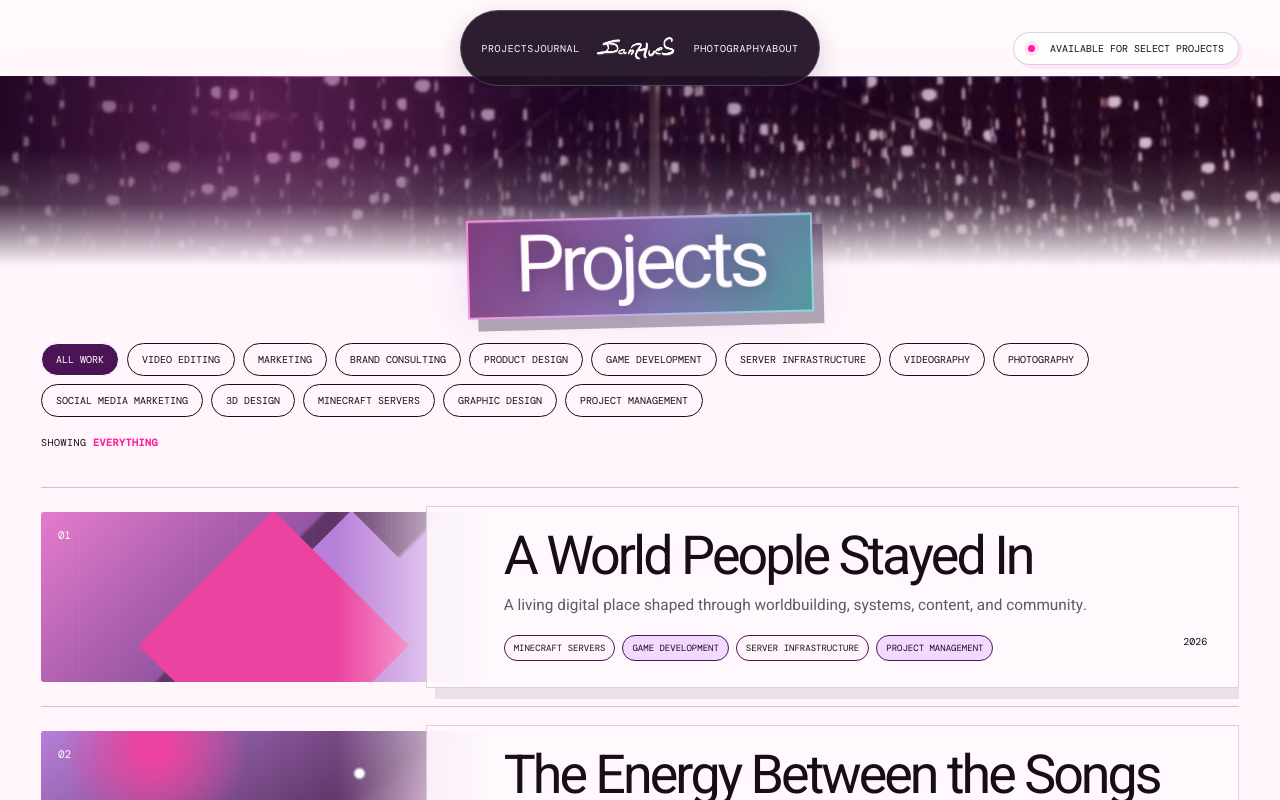
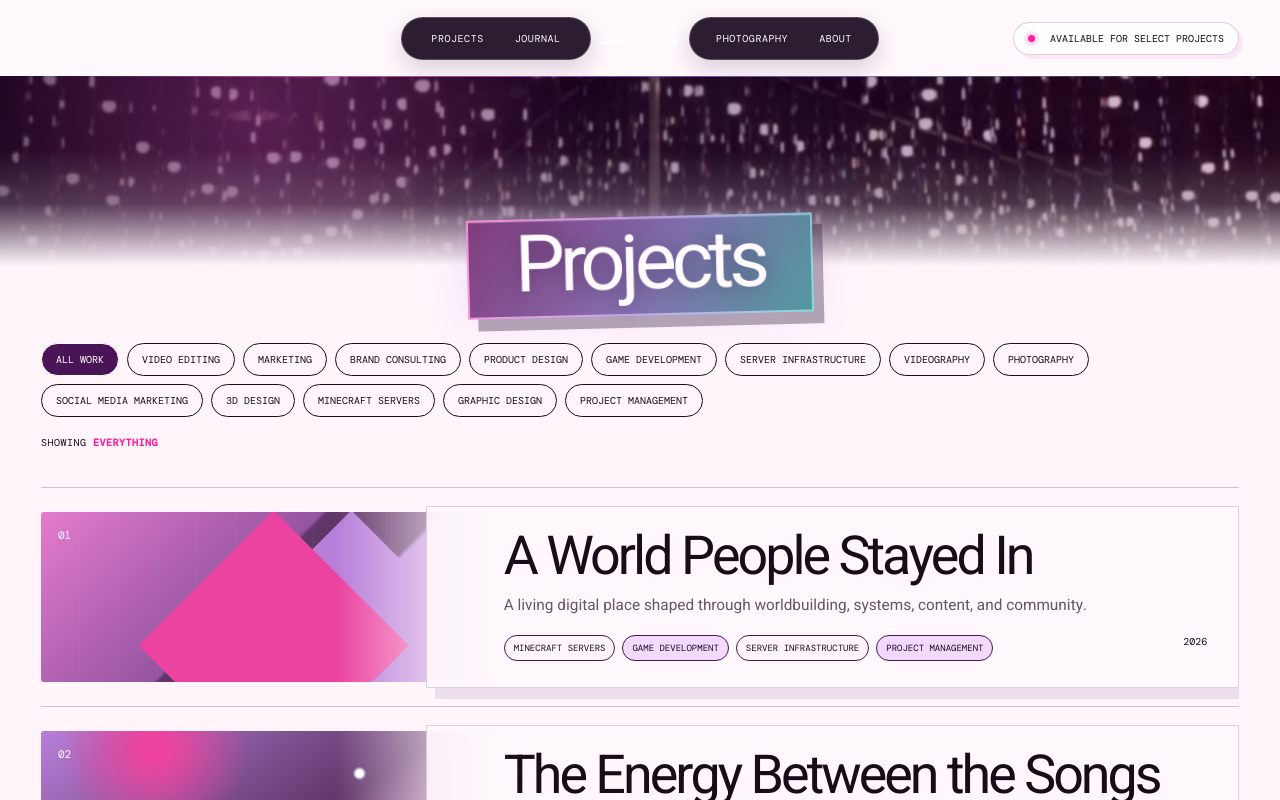
Before and after one commit to DanHues/creative-portfolio, a Next.js app: page /archive in a window 1280 px wide. Shown: the top 800 px of the page. Built offline with nearby package versions, Linux system fonts and the light colour scheme; a web font is replaced by a local one.

Commit message:
Repair mobile navigation and split capsules

```diff
--- a/app/globals.css
+++ b/app/globals.css
@@ -58,8 +58,9 @@ body > main { padding-top: 76px; }
   box-shadow: 0 8px 26px rgba(54,20,66,.09);
 }
 .site-header.compact .nav-wordmark img { width: 67px; }
-.site-header.compact nav { padding: 3px; }
-.site-header.compact nav > a:not(.nav-wordmark) { padding: 6px 11px; }
+.site-header.compact nav { gap: 8px; }
+.site-header.compact .nav-group { padding: 3px; }
+.site-header.compact .nav-group > a { padding: 6px 11px; }
 .site-header.compact .availability { padding: 5px 9px; font-size: 8px; }
 .site-header::before { content: none; }
 .site-header::after {
@@ -76,7 +77,7 @@ body > main { padding-top: 76px; }
 .nav-wordmark {
   position: relative;
   z-index: 52;
-  padding: 4px 13px;
+  padding: 4px 8px;
   display: grid;
   place-items: center;
   transition: opacity .2s, transform .2s;
@@ -90,6 +91,23 @@ body > main { padding-top: 76px; }
   position: relative;
   z-index: 52;
   display: flex;
+  align-items: center;
+  gap: 11px;
+  padding: 0;
+  border: 0;
+  background: transparent;
+  box-shadow: none;
+  overflow: visible;
+  color: #fff8fd;
+  font: 10px var(--font-mono);
+  text-transform: uppercase;
+  letter-spacing: .055em;
+  transition: gap .28s ease;
+}
+.nav-group {
+  width: clamp(152px, 16vw, 190px);
+  display: flex;
+  justify-content: center;
   align-items: center;
   gap: 3px;
   padding: 5px;
@@ -97,22 +115,17 @@ body > main { padding-top: 76px; }
   border-radius: 999px;
   background: rgba(31,18,36,.94);
   box-shadow: 0 9px 24px rgba(52,18,61,.18);
-  overflow: visible;
-  color: #fff8fd;
-  font: 10px var(--font-mono);
-  text-transform: uppercase;
-  letter-spacing: .055em;
   transition: padding .28s ease;
 }
-.site-header nav > a:not(.nav-wordmark) {
+.nav-group > a {
   position: relative;
   padding: 9px 14px;
   border: 0;
   border-radius: 999px;
   transition: color .2s, background .2s, transform .2s, box-shadow .2s;
 }
-.site-header nav > a:not(.nav-wordmark):hover,
-.site-header nav > a:not(.nav-wordmark):focus-visible {
+.nav-group > a:hover,
+.nav-group > a:focus-visible {
   z-index: 2;
   color: #1e1122;
   background: linear-gradient(120deg, #f2d4ff, var(--pink));
@@ -120,7 +133,7 @@ body > main { padding-top: 76px; }
   box-shadow: 0 5px 0 rgba(255,255,255,.12);
   outline: none;
 }
-.site-header nav > a:nth-of-type(even):hover { transform: translateY(-3px) rotate(1.4deg) scale(1.045); }
+.nav-group > a:nth-child(even):hover { transform: translateY(-3px) rotate(1.4deg) scale(1.045); }
 .mobile-nav-label,
 .mobile-nav-contact,
 .mobile-menu-toggle,
@@ -2563,6 +2576,7 @@ body > main { padding-top: 76px; }
 
 @media (max-width: 900px) {
   .site-header { grid-template-columns: 1fr auto; }
+  .site-header nav { grid-column: 1 / -1; justify-self: center; }
   .availability { display: none; }
   .hero { grid-template-columns: 1fr; padding-top: 10vw; padding-bottom: 14vw; }
   .hero h1 { font-size: 11.5vw; }
@@ -2670,12 +2684,14 @@ body > main { padding-top: 76px; }
   }
   .site-header nav,
   .site-header.compact nav {
+    grid-column: 1 / -1;
     position: fixed;
     z-index: 53;
     top: 76px;
     left: 12px;
     right: 12px;
     width: auto;
+    max-width: calc(100vw - 24px);
     max-height: calc(100dvh - 88px);
     padding: 20px;
     display: grid;
@@ -2695,6 +2711,10 @@ body > main { padding-top: 76px; }
     transform-origin: top right;
     transition: opacity .24s ease, visibility .24s, transform .32s cubic-bezier(.2,.8,.2,1);
   }
+  .site-header nav .nav-group,
+  .site-header.compact nav .nav-group {
+    display: contents;
+  }
   .site-header nav > .nav-wordmark { display: none; }
   .site-header.compact nav {
     top: 62px;
@@ -2728,8 +2748,8 @@ body > main { padding-top: 76px; }
     text-transform: uppercase;
     letter-spacing: .12em;
   }
-  .site-header nav > a:not(.nav-wordmark),
-  .site-header.compact nav > a:not(.nav-wordmark) {
+  .site-header .nav-group > a,
+  .site-header.compact .nav-group > a {
     padding: 15px 4px;
     display: flex;
     justify-content: space-between;
@@ -2741,13 +2761,13 @@ body > main { padding-top: 76px; }
     letter-spacing: -.045em;
     text-transform: none;
   }
-  .site-header nav > a:not(.nav-wordmark)::after {
+  .site-header .nav-group > a::after {
     content: "+";
     color: var(--pink);
     font-size: .5em;
   }
-  .site-header nav > a:not(.nav-wordmark):hover,
-  .site-header nav > a:not(.nav-wordmark):focus-visible {
+  .site-header .nav-group > a:hover,
+  .site-header .nav-group > a:focus-visible {
     padding-left: 10px;
     color: white;
     background: transparent;
@@ -2980,7 +3000,7 @@ body > main { padding-top: 76px; }
 }
 
 @media (hover: none) {
-  .site-header nav > a:not(.nav-wordmark):hover,
+  .site-header .nav-group > a:hover,
   .ticker a:hover,
   .project:hover .project-polaroid,
   .journal-page:hover,
```
